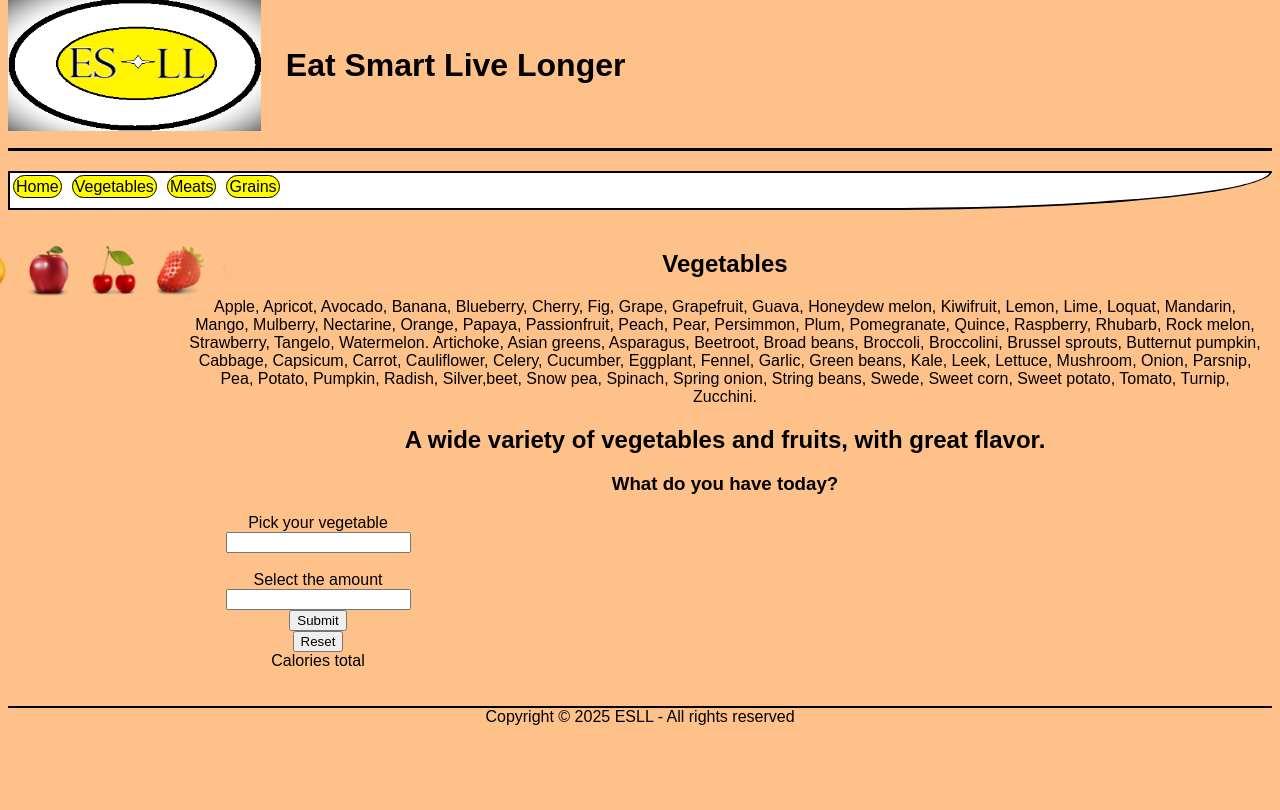
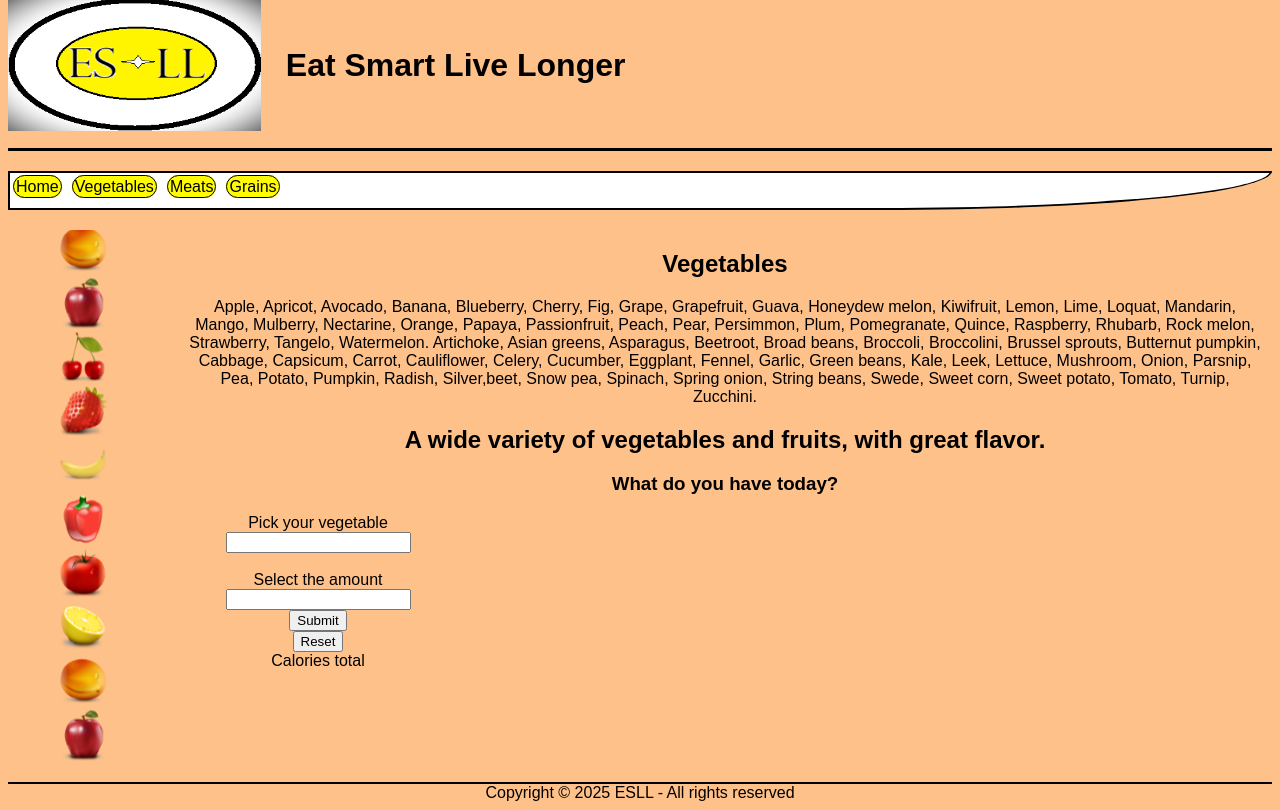
Before and after one commit to DimDeveloper18/Python-Assignment, a Flask app: page /vegetables in a window 1280 px wide. Shown: the part 25-835 px from the top of the page. Before the commit the page ends 750 px from the top, so only its background shows below. Run offline with Flask 3, Linux system fonts and the light colour scheme.

Commit message:
Asideroll.css file created and first mobile config. added. Media screen added for medium screen size and style config. added to that section

```diff
--- a/static/css/asideroll.css
+++ b/static/css/asideroll.css
@@ -1,11 +1,10 @@
+@media screen and (min-width: 320px){
 .roll{
     max-width: 300px;
     justify-self: center;
 }
 .roll[data-animated="true"]{
     overflow: hidden;
-    /* border: 3px solid #000000;
-    border-radius: 10px; */
     -webkit-mask: linear-gradient(90deg, transparent, #ffffff 20%, #ffffff 80%, transparent);
     mask: linear-gradient(90deg, transparent, #ffffff 20%, #ffffff 80%, transparent);
 }
@@ -17,12 +16,39 @@
 .inroll{
     display: flex;
     gap: 1rem;
-    /* border: 3px solid #000000; */
     padding-block: 1rem;
     flex-wrap: wrap;
 }
 @keyframes scroll {
     to {
-        transform: translate(calc(-50% - 0.5rem));
+        transform: translateX(calc(-50% - 0.5rem));
     }
 }
+}
+
+@media screen and (min-width: 768px){
+
+.roll[data-animated="true"]{
+    overflow: hidden;
+    -webkit-mask: linear-gradient(top, transparent, #ffffff 20%, #ffffff 80%, transparent);
+    mask: linear-gradient(bottom, transparent, #ffffff 20%, #ffffff 80%, transparent);
+}
+.roll[data-animated="true"] .inroll{
+    flex-wrap: wrap;
+    animation: scroll 20s linear infinite;
+    height: max-content;
+}
+.inroll{
+    display: block;
+    max-width: 50px;
+    max-height: 500px;
+    gap: 1rem;
+    padding-block: 1rem;
+    flex-wrap: nowrap;
+}
+@keyframes scroll {
+    from {
+        transform: translateY(calc(-50% - 0.5rem));
+    }
+}
+}
```
